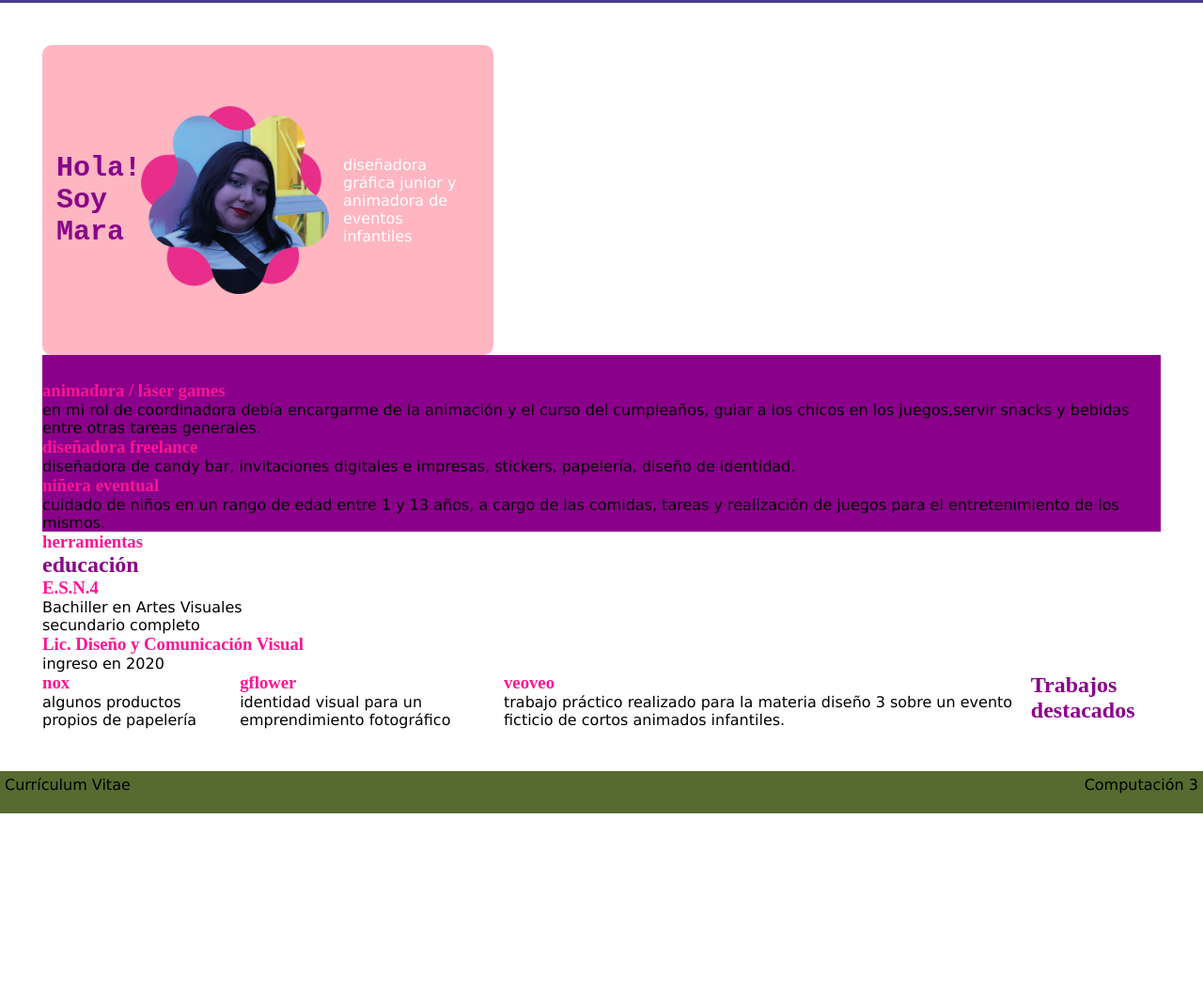
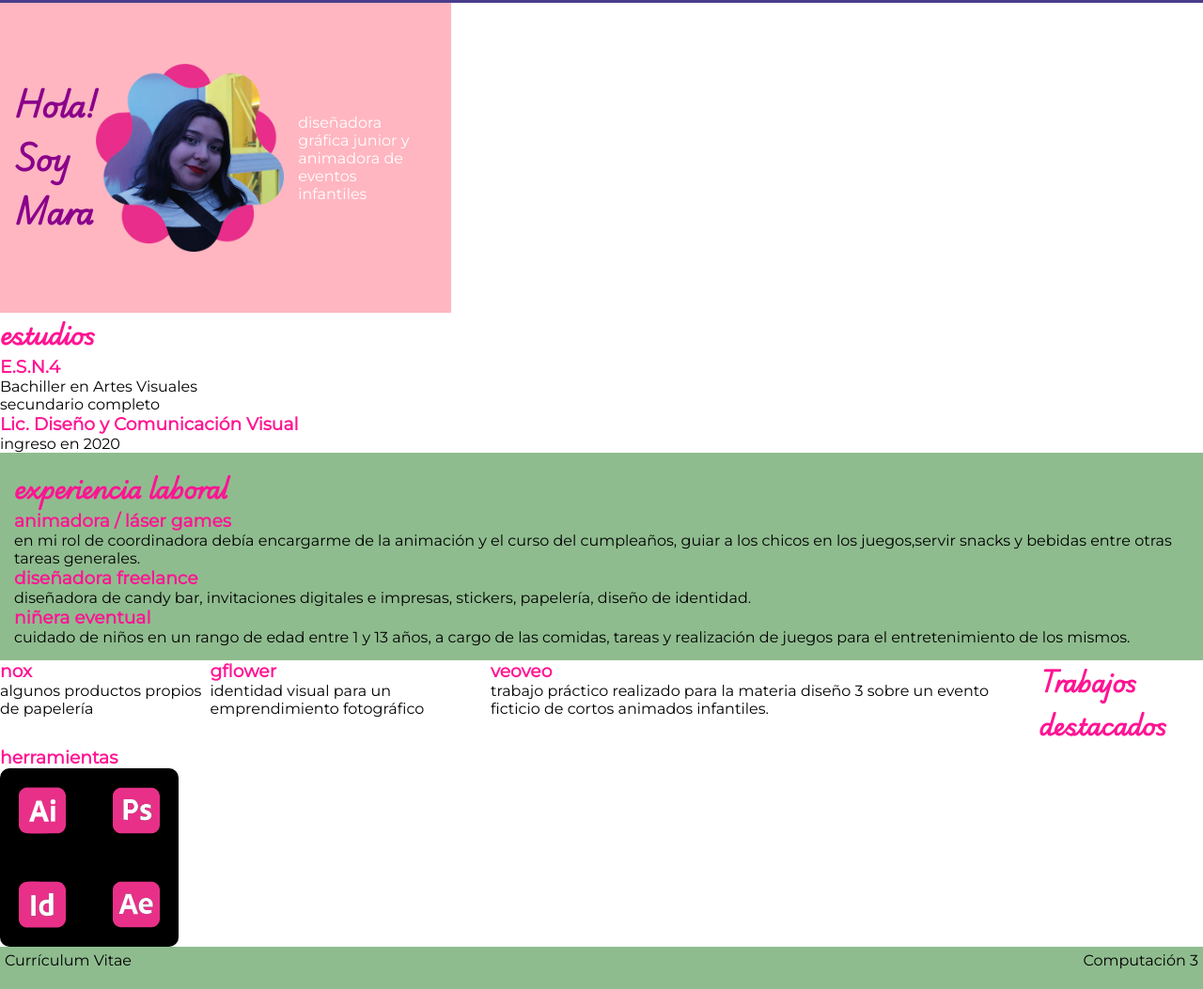
Before and after one commit to maravillalba02/villalbamara-cv, a plain HTML site: page index.html in a window 1280 px wide. Shown: the part 62-1115 px from the top of the page at 94% size. Before the commit the page ends 928 px from the top, so only its background shows below. Drawn offline with Linux system fonts and the light colour scheme; a web font is replaced by a local one.

Commit message:
logosadobe

```diff
--- a/estilos.css
+++ b/estilos.css
@@ -1,5 +1,18 @@
 @charset "utf-8";
 /* CSS Document */
+
+@font-face {
+    font-family: 'Playwrite';
+    src: url(fonts/PlaywriteAUSA-VariableFont_wght.ttf) format('truetype');
+    font-weight: normal;
+    font-style: normal;
+}
+@font-face {
+    font-family: 'Montserrat';
+    src: url(fonts/Montserrat-VariableFont_wght.ttf) format('truetype');
+    font-weight: normal;
+    font-style:normal;
+}
 
 *{
     margin: 0px;
@@ -7,15 +20,16 @@
 h1 {
     color: darkmagenta;
     font-size: 30px;
-    font-family:'Courier New', Courier, monospace
+    font-family:'Playwrite';
 }
 
 h2 {
-    color: darkmagenta;
+    font-family: 'Playwrite';
+    color:deeppink;
 }
 
 h3 {
-        font-family: "Playwrite";
+    font-family:'Montserrat';
         color: deeppink;
 }
 
@@ -24,7 +38,7 @@ h3:hover {
 }
 
 p {
-font-family: 'Lucida Sans', 'Lucida Sans Regular', 'Lucida Grande', 'Lucida Sans Unicode', Geneva, Verdana, sans-serif;
+font-family: 'Montserrat';
 }
 
 .descr {
@@ -57,14 +71,11 @@ li:hover {
 }
 
 footer {
-    background-color: darkolivegreen;
+    background-color: darkseagreen;
     height: 35px;
     padding: 5px;
     display: flex;
     justify-content:space-between;
-}
-main {
-    margin: 45px;
 }
 
 .sobremi {
@@ -75,7 +86,6 @@ display: flex;
 justify-content: space-between;
 align-items: center;
 padding:15px;
-border-radius: 10px;
 }
 
 #trabajos {
@@ -84,5 +94,21 @@ border-radius: 10px;
     justify-content:space-evenly;
 }
 .experiencia {
-    background-color: darkmagenta;
+    background-color: darkseagreen;
+    padding: 15px;
 }
+.herramientas {
+    background-color: black;
+    border-radius: 10px;
+    padding: 20px;
+    width: 150px;
+    height: 150px;
+    display: flex;
+    flex-direction: column;
+    flex-wrap: wrap;
+    justify-content:space-between;
+    align-items: center;
+    align-content: space-between;
+    gap: 5px;
+    column-gap: 5px;
+}
--- a/index.html
+++ b/index.html
@@ -5,8 +5,6 @@
     <meta charset="utf-8" />
     <title>villalbamara-cv</title>
     <link href="estilos.css" rel="stylesheet" type="text/css">
-    <link href="https://fonts.googleapis.com/css2?family=Montserrat:ital,wght@0,100..900;1,100..900&family=Playwrite+AU+SA:wght@100..400&display=swap"
-    rel="stylesheet">
 </head>
 
 <body>
@@ -22,11 +20,21 @@
     </header>
 
     <main>
-        <div class="sobremi">
-            <h1>Hola! Soy Mara</h1>
-            <img src="img/foto-cv.png" width="200px" height="200px" alt="fotografía para mi cv">
-            <p class="descr">diseñadora gráfica junior y animadora de eventos infantiles</p>
-        </div>
+        <section class="inicio">
+            <article class="sobremi">
+                <h1>Hola! Soy Mara</h1>
+                <img src="img/foto-cv.png" width="200px" height="200px" alt="fotografía para mi cv">
+                <p class="descr">diseñadora gráfica junior y animadora de eventos infantiles</p>
+            </article>
+            <article class="estudios">
+                <h2>estudios</h2>
+                <h3>E.S.N.4</h3>
+                    <p>Bachiller en Artes Visuales</p>
+                    <p>secundario completo</p>
+                <h3>Lic. Diseño y Comunicación Visual</h3>
+                    <p>ingreso en 2020</p>
+            </article>
+        </section>
 
         <section class="experiencia">
             <h2>experiencia laboral</h2>
@@ -42,21 +50,6 @@
                     de juegos para el entretenimiento de los mismos.</p>
             </article>
         </section>
-
-        <section>
-            <h3>herramientas</h3>
-        </section>
-        <div class="estudios">
-            <h2>educación</h2>
-            <article>
-                <h3>E.S.N.4</h3>
-                <p>Bachiller en Artes Visuales</p>
-                <p>secundario completo</p>
-                <h3>Lic. Diseño y Comunicación Visual</h3>
-                <p>ingreso en 2020</p>
-            </article>
-        </div>
-
 
         <section id="trabajos">
             <h2>Trabajos destacados</h2>
@@ -74,6 +67,15 @@
                 <p>algunos productos propios de papelería</p>
             </article>
         </section>
+        <section>
+            <h3>herramientas</h3>
+            <div class="herramientas">
+                <img src="img/ai-logo.svg" width="50px" height="50px" alt="logo-adobe-illustrator">
+                <img src="img/id-logo.svg" width="50px" height="50px" alt="logo-adobe-indesing">
+                <img src="img/ps-logo.svg" width="50px" height="50px" alt="logo-adobe-photoshop">
+                <img src="img/ae-logo.svg" width="50px" height="50px" alt="logo-adobe-aftereffects">
+            </div>
+        </section>
 
 
     </main>
```
